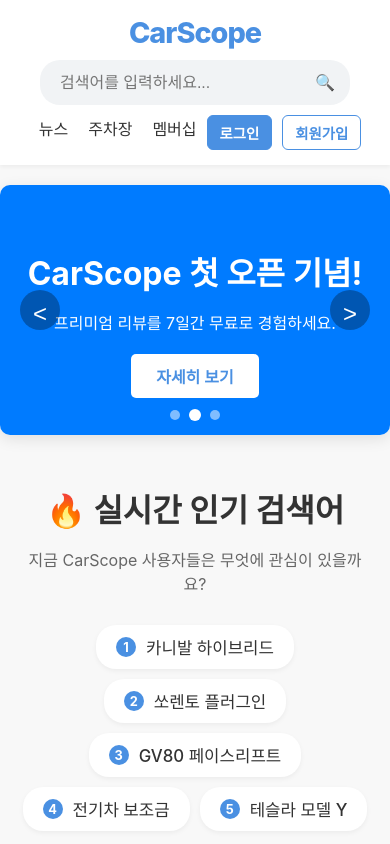
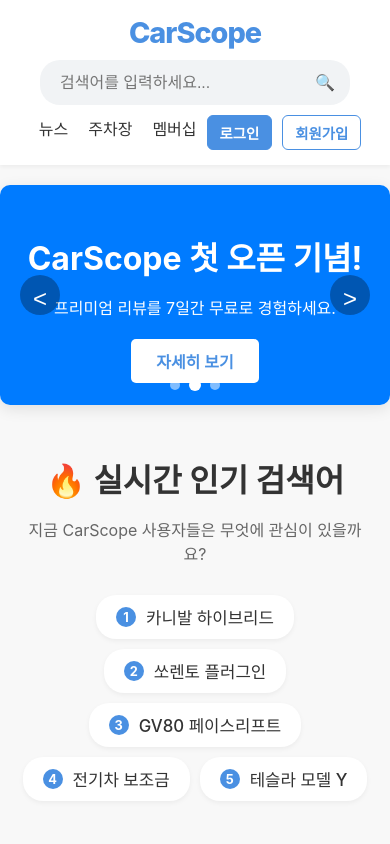
Before and after one commit to 2024136034-hakcheol/car-scope, a React (Create React App) app: page / in a window 390 px wide. Shown: the top 844 px of the page. Built offline with nearby package versions, Linux system fonts and the light colour scheme.

Commit message:
style: 배너 상하 간격(높이) 280px로 수정 및 모바일 220px로 수정

```diff
--- a/src/styles/HomePage.css
+++ b/src/styles/HomePage.css
@@ -25,7 +25,7 @@
 
 .slide-item {
     min-width: 100%;
-    height: 300px;
+    height: 280px;
     display: flex;
     align-items: center;
     justify-content: center;
@@ -382,7 +382,7 @@
     }
 
     .slide-item {
-        height: 250px;
+        height: 220px;
     }
 
     .banner-content h2 {
```
